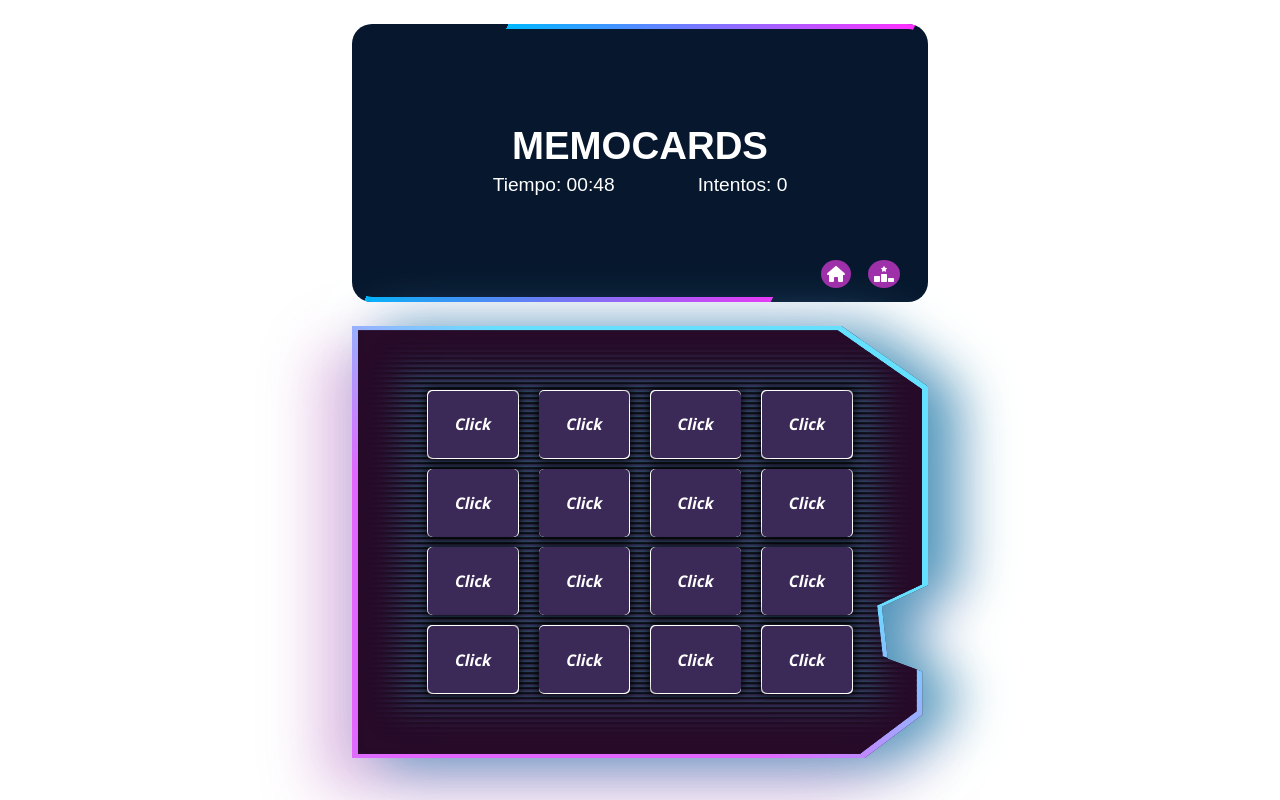
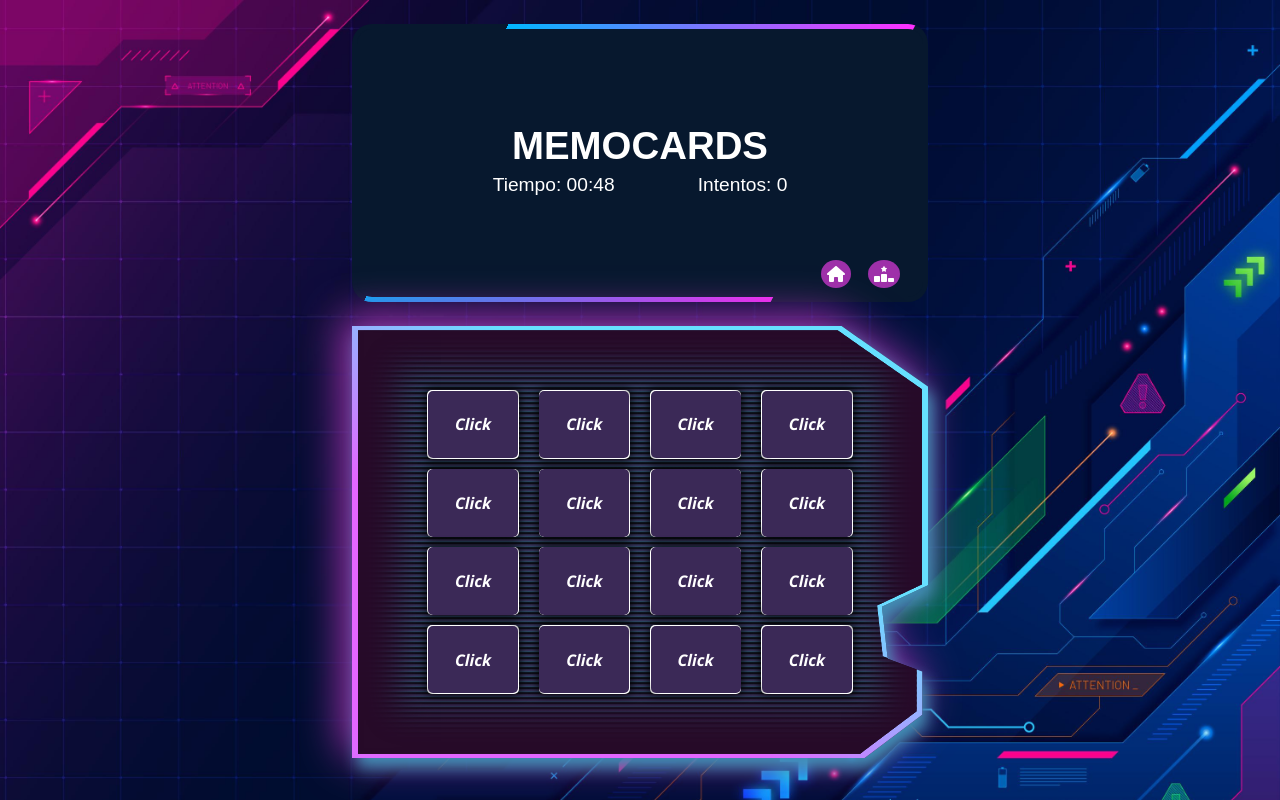
Before and after one commit to nedagosa-cod/cards-pairs, a React (Vite) app: page / in a window 1280 px wide. Built offline with nearby package versions, Linux system fonts and the light colour scheme.

Commit message:
end background

```diff
--- a/src/App.css
+++ b/src/App.css
@@ -102,9 +102,9 @@
 
 .card-container {
   width: 100%;
-  filter: drop-shadow(46px 36px 24px #4090b5) drop-shadow(-55px -40px 25px #9e30a9);
-  animation: blinkShadowsFilter 8s ease-in infinite;
+  filter: drop-shadow(5px 10px 8px #4090b5) drop-shadow(-10px -11px 21px #9e30a9);
   height: 450px;
+  -webkit-filter: drop-shadow(5px 10px 8px #4090b5) drop-shadow(-10px -11px 21px #9e30a9);
 }
 
 .card-content {
--- a/src/index.css
+++ b/src/index.css
@@ -4,6 +4,8 @@
   box-sizing: border-box;
 }
 body {
+  background-image: url(./assets/back.jpg);
+  background-size: cover;
   font-family: "Montserrat", sans-serif;
 }
 
```
Also changed, not shown: src/assets/back.jpg (added).
